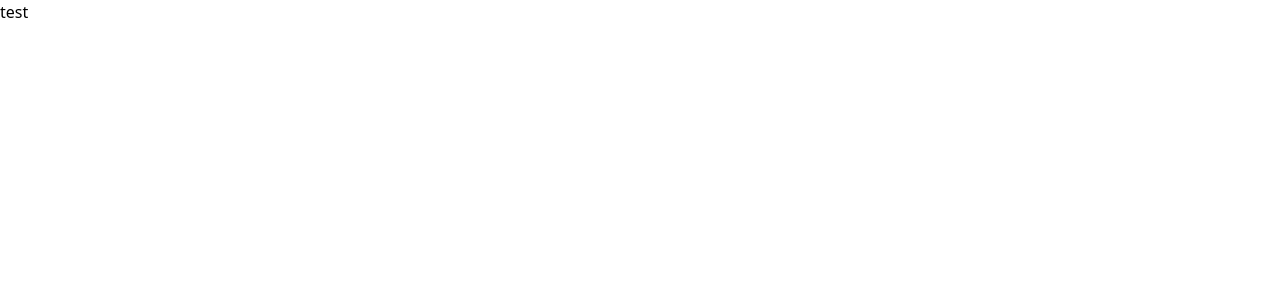
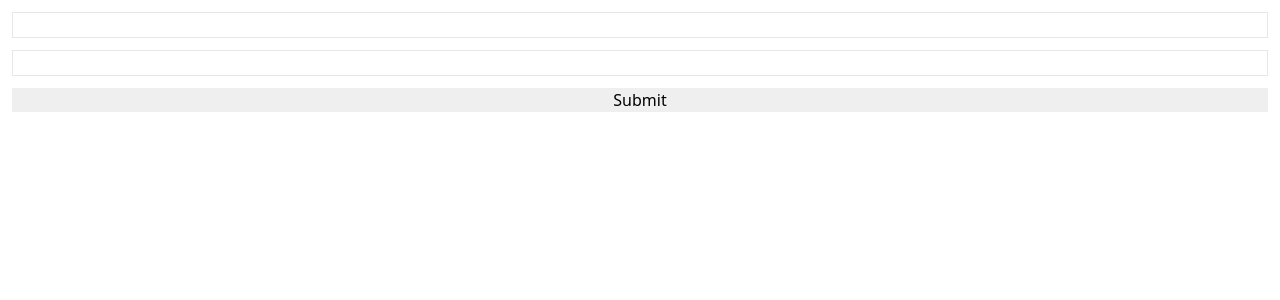
Before and after one commit to Ma8chZU3SZBh6H/DiscordScout, a React app: page / in a window 1280 px wide. Shown: the top 300 px of the page. Built offline with nearby package versions, Linux system fonts and the light colour scheme.

Commit message:
dotenv test

```diff
--- a/src/App.tsx
+++ b/src/App.tsx
@@ -1,5 +1,11 @@
 function App() {
-    return <div >test</div>
+    return <div>
+        <form className="flex flex-col p-3 gap-3" method="post">
+            <input className="border" type="text" value={process.env.TEST}/>
+            <input className="border" type="password" />
+            <input type="submit" />
+        </form>
+    </div>
 }
 
 export default App;
--- a/src/index.tsx
+++ b/src/index.tsx
@@ -1,5 +1,7 @@
 import reactDom from "react-dom";
 import App from "./App";
+
 import "./index.scss";
 
+
 reactDom.render(<App/>, document.getElementById("root"));
```
